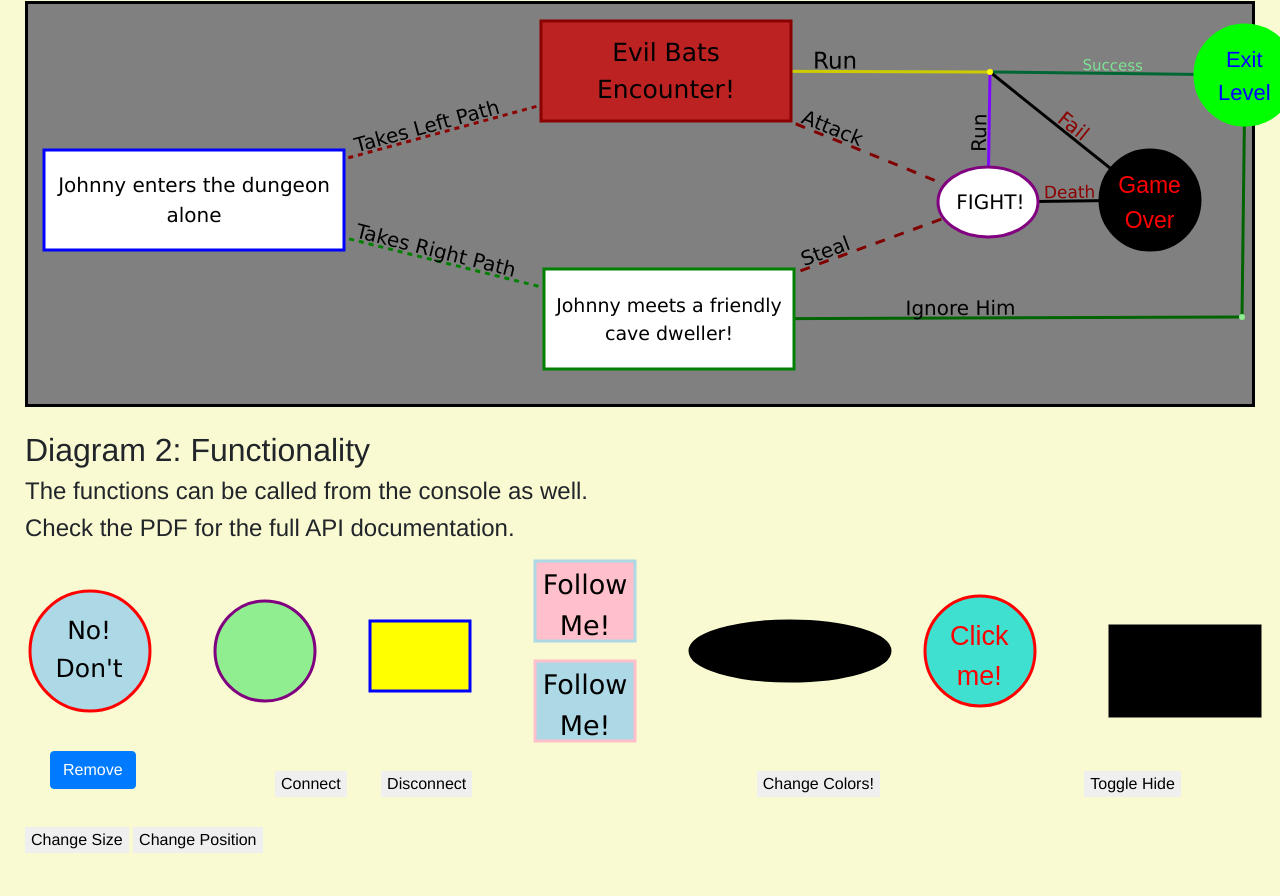
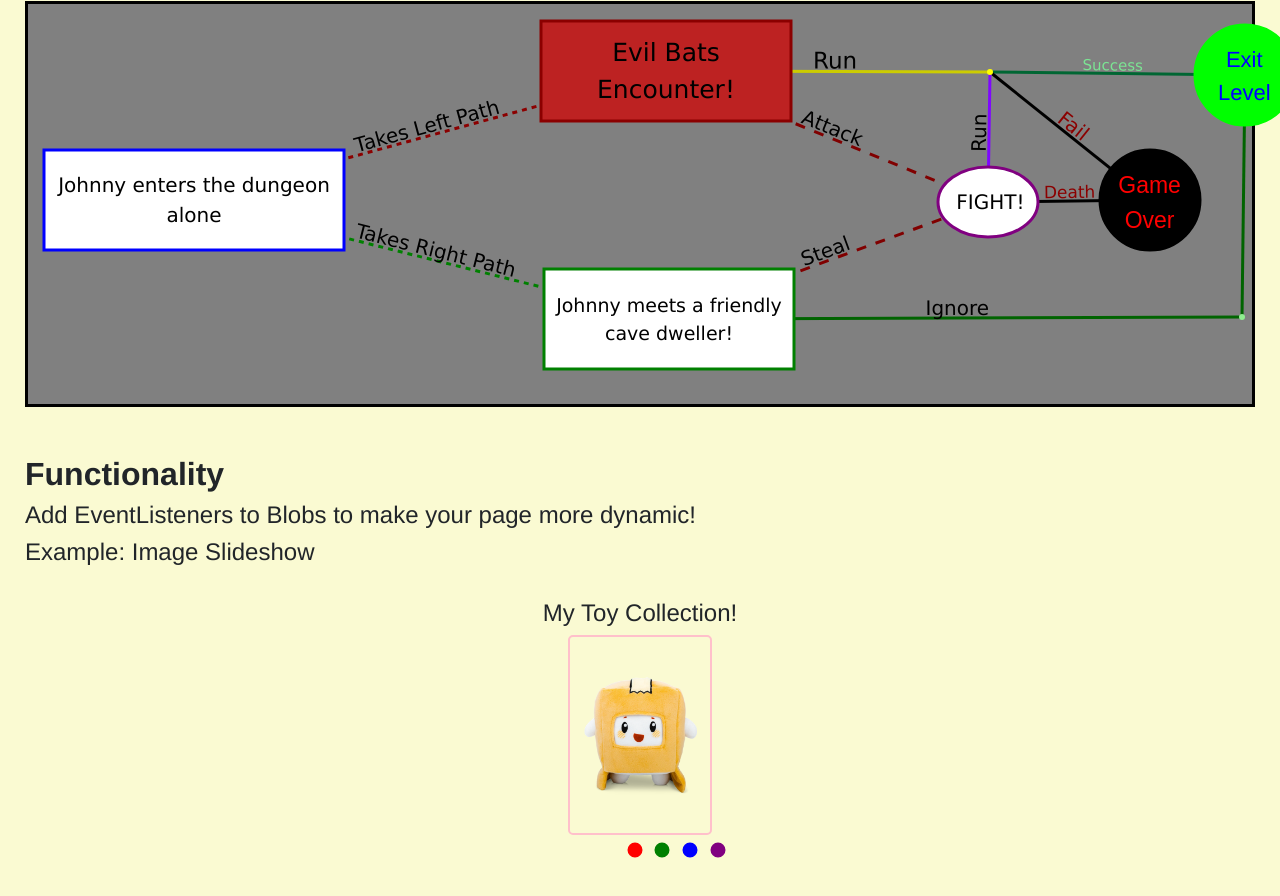
Before and after one commit to jamilfaisal/Connectogram.js, a website: page pub/examples/examples.html in a window 1280 px wide. Shown: the part 322-1218 px from the top of the page. Drawn offline with nearby package versions, Linux system fonts and the light colour scheme.

Commit message:
Examples Diagram 2 done

```diff
--- a/pub/examples/examples.html
+++ b/pub/examples/examples.html
@@ -23,12 +23,16 @@
         <div class="diagram-1">
         </div>
         <br/>
-        <h2>Diagram 2: Functionality</h2>
-        <h4>The functions can be called from the console as well.</h4>
-        <h4>Check the PDF for the full API documentation.</h4>
+        <br/>
+        <h2><strong>Functionality</strong></h2>
+        <h4>Add EventListeners to Blobs to make your page more dynamic!</h4>
+        <h4>Example: Image Slideshow</h4>
         <div class="diagram-2">
+            <br/>
+            <h4>My Toy Collection!</h4>
+            <img id="picture" src='./img/boxy.png' >
         </div>
-        <button type="button" class="btn btn-primary remove_button" onclick="cg2.removeBlob('removeCirc')">Remove</button>
+        <!-- <button type="button" class="btn btn-primary remove_button" onclick="cg2.removeBlob('removeCirc')">Remove</button>
         <button class="connect_button" onclick="
             cg2.connect(connectCirc, connectRect, null, 'red');
             connectCirc.clearText();
@@ -64,6 +68,7 @@
         ">Change Size</button>
         <button class="position_button" onclick="
             magicRect.setPosition(Math.floor(Math.random()*1366), Math.floor(Math.random()*200))
-        ">Change Position</button>
+        ">Change Position</button> -->
+        </br>
 	</body>
 </html>
--- a/pub/examples/styles.css
+++ b/pub/examples/styles.css
@@ -32,9 +32,17 @@ a, a:focus, a:hover {
     height: 400px;
 }
 
+.diagram-2 {
+    text-align: center;
+}
+
+.diagram-2 svg g{
+    cursor: pointer;
+}
+
 .cgram-diagram2 {
     width: 1366px;
-    height: 200px;
+    height: 50px;
 }
 
 p {
@@ -73,3 +81,9 @@ button {
       opacity: 1;
     }
   }
+
+#picture {
+    height: 200px;
+    border-radius: 5px 5px 5px 5px;
+    border: 2px solid pink
+}
--- a/pub/js/examples.js
+++ b/pub/js/examples.js
@@ -40,7 +40,7 @@ const fightPath2 = cg.connect(choice2, fight, "dashed", "maroon", 3)
 fightPath2.addLabel("Steal", "Verdana", "20px", "black")
 
 const ignorePath1 = cg.connect(choice2, ignoreAnchor, "default", "darkgreen", 3)
-ignorePath1.addLabel("Ignore Him", "Verdana", "20px", "black")
+ignorePath1.addLabel("Ignore", "Verdana", "20px", "black")
 cg.connect(ignoreAnchor, winState, "default", "darkgreen", 3)
 
 const runPath1 = cg.connect(choice1, runAnchor, "default", "#CCCC00", 3)
@@ -62,30 +62,46 @@ fightlostPath.addLabel("Death", "Verdana", "17px", "darkred")
 // Diagram 2 Code
 const after_html2 = document.querySelector(".diagram-2")
 const cg2 = new Connectogram(after_html2, "diagram2")
-// Remove
-const removeCirc = cg2.addBlob("removeCirc", "circle", {radius: 60}, 65, 100, "lightblue", "red")
-removeCirc.addText("No! Don't", "Verdana", "25px", "center", "black")
-// Connect/Disconnect
-const connectCirc = cg2.addBlob("connectCirc1", "circle", {radius: 50}, 240, 100, "lightgreen", "purple")
-const connectRect = cg2.addBlob("connectRect", "rectangle", {height: 70, width: 100}, 345, 70, "yellow", "blue")
-// Link
-const linkRect = cg2.addBlob("linkBlob", "rectangle", {height: 80, width: 100}, 510, 10, "pink", "lightblue")
-linkRect.addText("Follow Me!", "Verdana", "27px", "center", "black")
-linkRect.setLink("https://touchpianist.com/")
-const linkRect2 = cg2.addBlob("linkBlob2", "rectangle", {height: 80, width: 100}, 510, 110, "lightblue", "pink")
-linkRect2.addText("Follow Me!", "Verdana", "27px", "center", "black")
-linkRect2.setLink("http://corndog.io/")
-// Color Change
-const colorEllip = cg2.addBlob("colorEllip", "ellipse", {radiusx: 100, radiusy: 30}, 765, 100, "black", "black")
-// Alert
-const alertCircle = cg2.addBlob("alertCirc", "circle", {radius: 55}, 955, 100, "turquoise", "red")
-alertCircle.addText("Click me!", "Arial", "27px", "center", "middle", "red")
-alertCircle.addEvent("click", function() {
-    alert("This is a callback function. You can add events to all the shapes!")
-    console.log("This is a secret message...")
-})
-// Magic!
-const magicRect = cg2.addBlob("magicRect", "rectangle", {width: 150, height: 90}, 1085, 75, "black", "black")
-magicRect.addText("", "comic-sans", "25px", "center", "yellow");
-magicRect.addText("", "comic-sans", "25px", "center", "yellow");
-magicRect.addText("Abra-cadabra!", "comic-sans", "25px", "center", "yellow");
+
+const circ1 = cg2.addBlob("circ1", "circle", {radius: 6}, 610, 15, "red", "red")
+circ1.addEvent("click", nextPicture.bind(this, 0))
+const circ2 = cg2.addBlob("circ2", "circle", {radius: 6}, 637, 15, "green", "green")
+circ2.addEvent("click", nextPicture.bind(this, 1))
+const circ3 = cg2.addBlob("circ3", "circle", {radius: 6}, 665, 15, "blue", "blue")
+circ3.addEvent("click", nextPicture.bind(this, 2))
+const circ4 = cg2.addBlob("circ4", "circle", {radius: 6}, 693, 15, "purple", "purple")
+circ4.addEvent("click", nextPicture.bind(this, 3))
+
+function nextPicture(num) {
+    const pictures = ['./img/boxy.png', "./img/creeper.png", "./img/dinosaur.png", "./img/potato_head.png"]
+    const picture = document.querySelector("#picture");
+    picture.setAttribute('src', pictures[num])
+    console.log(picture)
+}
+
+// const removeCirc = cg2.addBlob("removeCirc", "circle", {radius: 60}, 65, 100, "lightblue", "red")
+// removeCirc.addText("No! Don't", "Verdana", "25px", "center", "black")
+// // Connect/Disconnect
+// const connectCirc = cg2.addBlob("connectCirc1", "circle", {radius: 50}, 240, 100, "lightgreen", "purple")
+// const connectRect = cg2.addBlob("connectRect", "rectangle", {height: 70, width: 100}, 345, 70, "yellow", "blue")
+// // Link
+// const linkRect = cg2.addBlob("linkBlob", "rectangle", {height: 80, width: 100}, 510, 10, "pink", "lightblue")
+// linkRect.addText("Follow Me!", "Verdana", "27px", "center", "black")
+// linkRect.setLink("https://touchpianist.com/")
+// const linkRect2 = cg2.addBlob("linkBlob2", "rectangle", {height: 80, width: 100}, 510, 110, "lightblue", "pink")
+// linkRect2.addText("Follow Me!", "Verdana", "27px", "center", "black")
+// linkRect2.setLink("http://corndog.io/")
+// // Color Change
+// const colorEllip = cg2.addBlob("colorEllip", "ellipse", {radiusx: 100, radiusy: 30}, 765, 100, "black", "black")
+// // Alert
+// const alertCircle = cg2.addBlob("alertCirc", "circle", {radius: 55}, 955, 100, "turquoise", "red")
+// alertCircle.addText("Click me!", "Arial", "27px", "center", "middle", "red")
+// alertCircle.addEvent("click", function() {
+//     alert("This is a callback function. You can add events to all the shapes!")
+//     console.log("This is a secret message...")
+// })
+// // Magic!
+// const magicRect = cg2.addBlob("magicRect", "rectangle", {width: 150, height: 90}, 1085, 75, "black", "black")
+// magicRect.addText("", "comic-sans", "25px", "center", "yellow");
+// magicRect.addText("", "comic-sans", "25px", "center", "yellow");
+// magicRect.addText("Abra-cadabra!", "comic-sans", "25px", "center", "yellow");
--- a/pub/js/welcome.js
+++ b/pub/js/welcome.js
@@ -8,7 +8,7 @@ function generateRect(cg) {
     const height = getRandomInteger(25, 200)
     const width = getRandomInteger(25, 200)
     const x = getRandomInteger(25, 1300);
-    const y = getRandomInteger(25, 550);
+    const y = getRandomInteger(25, 500);
     const color = '#'+Math.floor(Math.random()*16777215).toString(16).padStart(6, '0');
     const bordercolor = '#'+Math.floor(Math.random()*16777215).toString(16).padStart(6, '0');
     cg.addBlob(name, "rectangle", {height: height, width: width}, x, y, color, bordercolor).toggleDraggable()
```
Also changed, not shown: pub/examples/img/boxy.png (added), pub/examples/img/creeper.png (added), pub/examples/img/potato_head.png (added), 1 other file.
